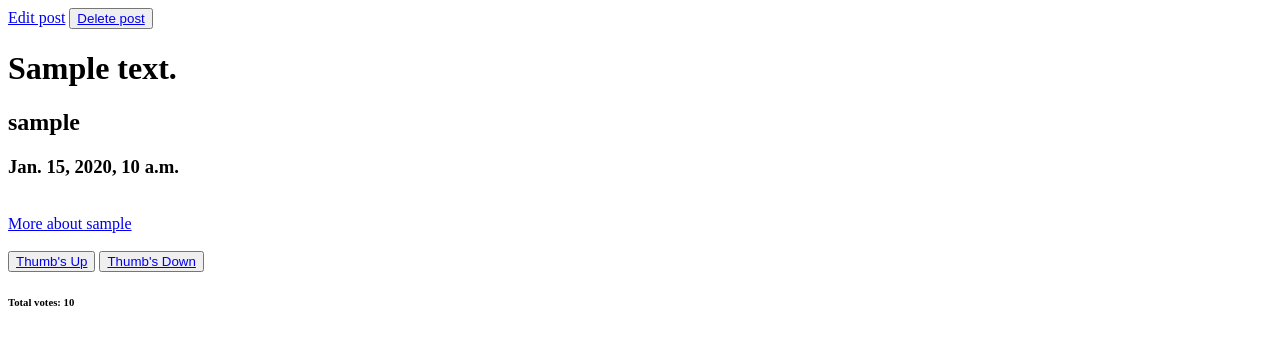
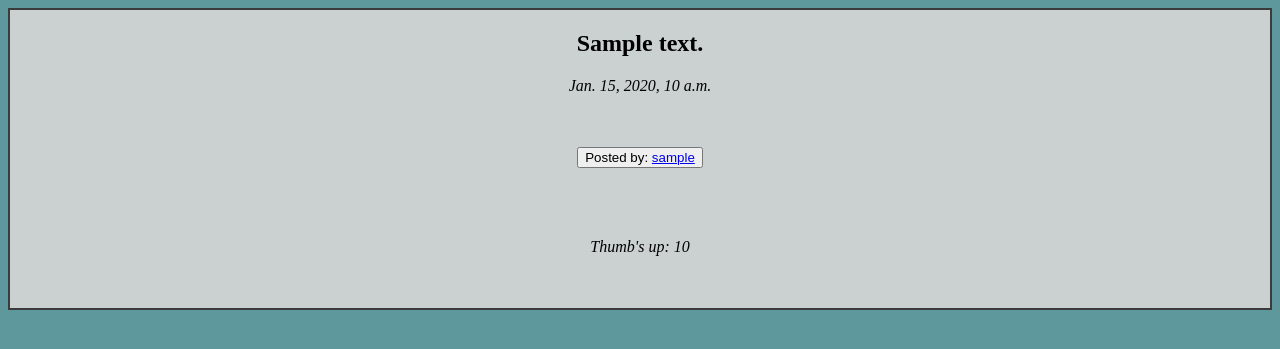
Before and after one commit to pokeyjess/Twitterclone, a Django app: page /post/1/ in a window 1280 px wide. Shown: the top 349 px of the page. Run offline with Django 3.2, Linux system fonts and the light colour scheme; a user stored in the database is signed in; tables that the repository leaves empty hold one stand-in row (values such as "Sample post"); some libraries are stand-ins or nearby versions.

Commit message:
New list for users not followed, adds style

```diff
--- a/static/css/style.css
+++ b/static/css/style.css
@@ -0,0 +1,4 @@
+#main-column {
+  background-color: rgb(203, 209, 209);
+  border: 2px solid rgb(59, 59, 59);
+}
--- a/templates/base.html
+++ b/templates/base.html
@@ -8,7 +8,7 @@
     <link rel="stylesheet" href="{% static 'css/style.css' %}" />
     {% include "partials/bootstrap.partial" %}
   </head>
-  <body>
+  <body style="background-color: rgb(95, 152, 156)">
     {% include "partials/navbar.partial" %}
     <div class="container">{% block content %} {% endblock %}</div>
   </body>
--- a/templates/post_detail.html
+++ b/templates/post_detail.html
@@ -1,52 +1,51 @@
 {% extends "base.html" %}
 {% block content %}
 
-    {% if post.author == request.user %}
-    <a href="edit/">Edit post</a>
 
-    <button>
-      <a
-        class="bar"
-        href="remove/"
-        onclick="return confirm('Are you sure you want to delete this post?')"
-        >Delete post</a
-      >
-    </button>
+<div id="main-column" class="container" style="display: block; text-align: center;">
 
-    {% endif %}
-    <h1>{{ post.content}}</h1>
-    <h2>{{post.author}}</h2>
-    <h3>{{post.post_time}}</h3>
+    <h2>{{ post.content}}</h2>
+    <p><i>{{post.post_time}}</i></p>
 
 </br>
-
-
-
+</br>
 <div>
 {% if request.user.is_authenticated %}
 <div>
+    <button class="btn btn-sm">
+        Posted by:
     <a href="/{{ post.author.username }}/"
-      >More about {{ post.author.username }}</a
+      >{{ post.author.username }}</a
     >
+</button>
   </div>
 </br>
-<button>
-<a href="/upvote/{{ post.id }}/">Thumb's Up</a>
-</button>
-<button>
-<a href="/downvote/{{ post.id }}/">Thumb's Down</a>
-</button>
-</div>
+</br>
+</br>
+<a class="glyphicon glyphicon-thumbs-up" href="/upvote/{{ post.id }}/"></a>
+<a class="glyphicon glyphicon-thumbs-down" href="/downvote/{{ post.id }}/"></a>
+
 {% else %}
 <div>
     <a href="/{{ post.author.username }}/public/"
-      >More about {{ post.author.username }}</a
+      >Posted by: {{ post.author.username }}</a
     >
   </div>
 </br>
 {% endif %}
 <div>
-<h6>Total votes: {{post.total_votes}}</h6>
+<p class="text-center"><i>Thumb's up: {{post.total_votes}}</i></p>
+
+</div>
+
+</div>
+</br>
+</br>
+<div>
+    {% if post.author == request.user %}
+<a class="glyphicon glyphicon-pencil" href="edit/"></a>
+<a class="glyphicon glyphicon-trash" href="remove/" onclick="return confirm('Are you sure you want to delete this post?')"></a>
+{% endif %}
 </div>
 
 {% endblock %}
--- a/tweet/views.py
+++ b/tweet/views.py
@@ -10,9 +10,9 @@ import re
 @login_required
 def index(request):
     post_list = Posts.objects.all().order_by('-post_time')
-    user_list = MyUser.objects.all().order_by('username')
+    # user_list = MyUser.objects.all().order_by('username')
     pings = Message.objects.filter(receiver=request.user)
-    return render(request, "index.html", {"post_list": post_list, "user_list": user_list, "pings": pings})
+    return render(request, "index.html", {"post_list": post_list, "pings": pings})
 
 @login_required
 def post_form_view(request):
--- a/twitterclone/urls.py
+++ b/twitterclone/urls.py
@@ -17,7 +17,7 @@ from django.conf import settings
 from django.conf.urls.static import static
 from django.contrib import admin
 from django.urls import path
-from twitteruser.views import index, author, follow, unfollow, edit_author, remove_author, author_view, author_list
+from twitteruser.views import index, author, follow, unfollow, edit_author, remove_author, author_view, author_list, find_list
 from authentication.views import signup_view, login_view, logout_view
 from tweet.views import index, post_form_view, post_detail, edit_post, remove_post, up_vote, down_vote, votes, public_post
 from notification.views import notifications
@@ -40,6 +40,7 @@ urlpatterns = [
     path('post/<int:post_id>/', post_detail, name="post"),
     path('admin/', admin.site.urls),
     path('list/', author_list),
+    path('find/', find_list),
     path('<str:username>/edit/', edit_author),
     path('<str:username>/remove/', remove_author),
     path('<str:username>/public/', author_view, name="public"),
```
Also changed, not shown: templates/author.html (+39 -37 lines), templates/find_list.html (added, +38 -0 lines), templates/generic_form.html (+6 -1 lines), templates/index.html (+5 -18 lines), twitteruser/views.py (+7 -0 lines), 1 other file.
